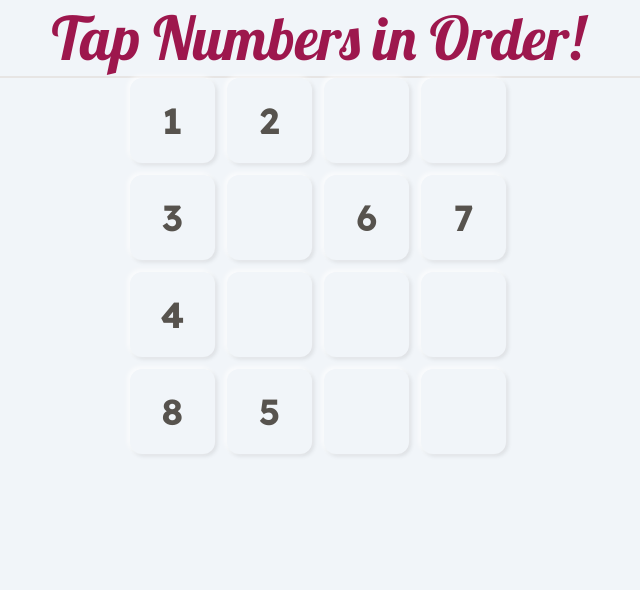
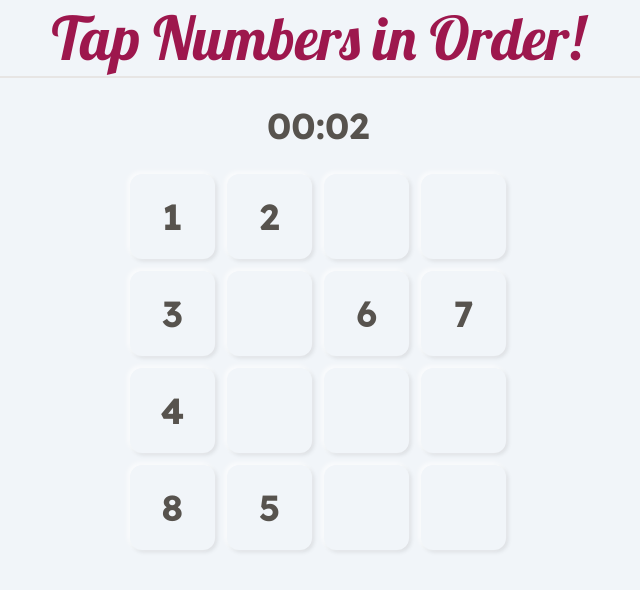
Before and after one commit to leuan/tap-numbers-in-order, a SvelteKit app: page / in a window 1280 px wide. Both pictures are taken after a click on the button "Start Game". Shown: the top 590 px of the page, without its empty margins (322-962 px from the left). Built offline with nearby package versions, Linux system fonts and the light colour scheme.

Commit message:
reuploading Clock.svelte

```diff
--- a/src/routes/Clock.svelte
+++ b/src/routes/Clock.svelte
@@ -0,0 +1,30 @@
+<script lang="ts">
+	import { onDestroy } from 'svelte';
+
+	export let totalSeconds = 0;
+	let interval = setInterval(() => (totalSeconds += 1), 1000);
+
+	onDestroy(() => clearInterval(interval));
+
+	function formatTime(totalSeconds: number) {
+		const minutes = Math.floor(totalSeconds / 60);
+		const seconds = totalSeconds % 60;
+		return (
+			(minutes < 10 ? '0' + minutes.toString() : minutes.toString) +
+			':' +
+			(seconds < 10 ? '0' + seconds.toString() : seconds.toString())
+		);
+	}
+
+	export function stopTimer() {
+		//using this to stop the timer when game ends
+		clearInterval(interval);
+	}
+
+	export function restartTimer() {
+		totalSeconds = 0;
+		interval = setInterval(() => (totalSeconds += 1), 1000);
+	}
+</script>
+
+<p class="font-bold text-stone-600 text-4xl my-7">{formatTime(totalSeconds)}</p>
```
